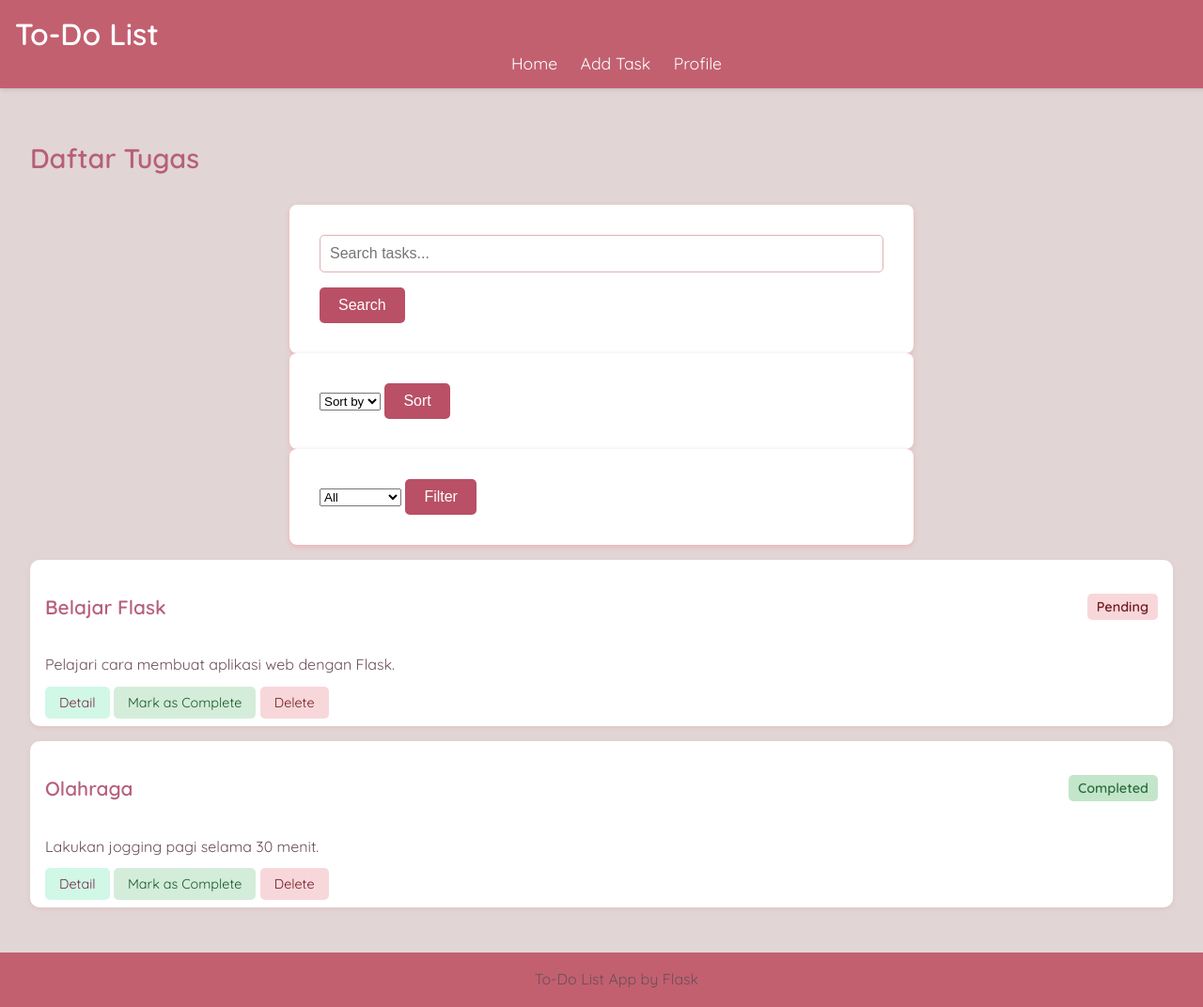
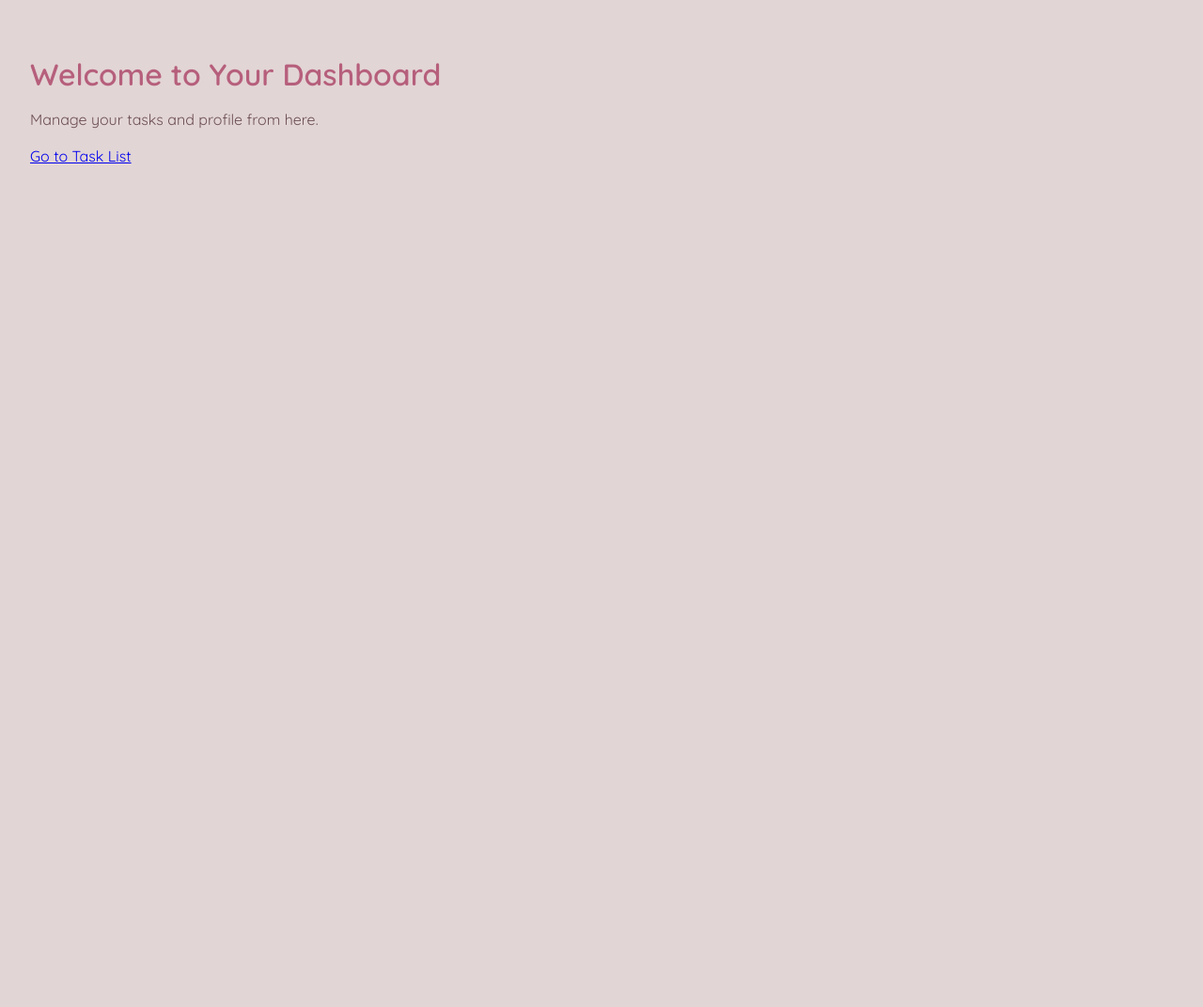
Before and after one commit to laniisa/Flask-Alpro, a Flask app: page / in a window 1280 px wide. Shown: that part at 94% size. After the commit the page ends 800 px from the top of that part, so only its background shows below. Run offline with Flask 3, Linux system fonts and the light colour scheme; the page is wider than the window, and the part outside it is not shown.

Commit message:
tambah halaman dan pindah halaman

```diff
--- a/app.py
+++ b/app.py
@@ -23,15 +23,18 @@ def show_completed_tasks():
     completed_tasks = [task for task in tasks if task["status"] == "Completed"]
     return completed_tasks
 
-# Route Halaman Utama
+# Route Halaman Utama (Dashboard)
 @app.route('/')
-# Route Halaman Utama dengan filter status
-@app.route('/', methods=['GET', 'POST'])
+def dashboard():
+    return render_template('dashboard.html')  # Menampilkan halaman dashboard pertama kali
+
+# Route Halaman Daftar Tugas
+@app.route('/tasks')
 def index():
-    query = request.args.get('query')  # Menangkap query pencarian
-    sort_by = request.args.get('sort')  # Menangkap parameter untuk pengurutan
-    status_filter = request.args.get('status')  # Menangkap filter status
-    filtered_tasks = tasks  # Default, jika tidak ada pencarian
+    query = request.args.get('query')
+    sort_by = request.args.get('sort')
+    status_filter = request.args.get('status')
+    filtered_tasks = tasks
 
     if query:
         filtered_tasks = [task for task in tasks if query.lower() in task["title"].lower() or query.lower() in task["description"].lower()]
@@ -39,7 +42,6 @@ def index():
     if status_filter:
         filtered_tasks = [task for task in filtered_tasks if task["status"] == status_filter]
 
-    # Pengurutan berdasarkan judul atau status
     if sort_by == 'title':
         filtered_tasks.sort(key=lambda x: x["title"].lower())
     elif sort_by == 'status':
@@ -71,7 +73,7 @@ def task_detail(task_id):
 def complete_task(task_id):
     task = next((task for task in tasks if task["id"] == task_id), None)
     if task:
-        mark_task_completed(task_id)  # Memanggil fungsi untuk menandai tugas selesai
+        mark_task_completed(task_id)
     return redirect(url_for('index'))
 
 # Route Hapus Tugas
@@ -102,6 +104,5 @@ profile = {
 def profile_page():
     return render_template('profile.html', profile=profile)
 
-
 if __name__ == '__main__':
     app.run(debug=True)
--- a/static/css/style.css
+++ b/static/css/style.css
@@ -75,7 +115,7 @@ footer p {
     color: #b65f7c; /* Soft pink */
     font-size: 1.8rem;
     text-align: left;
-    margin-bottom: 2rem;
+    margin-bottom: 1rem;
 }
 
 .task-item:hover {
--- /dev/null
+++ b/templates/dashboard.html
@@ -0,0 +1,18 @@
+<!-- dashboard.html -->
+<!DOCTYPE html>
+<html lang="en">
+<head>
+    <meta charset="UTF-8">
+    <meta name="viewport" content="width=device-width, initial-scale=1.0">
+    <title>To-Do List</title>
+    <link rel="stylesheet" href="{{ url_for('static', filename='style.css') }}">
+    <link rel="stylesheet" href="{{ url_for('static', filename='css/style.css') }}">
+
+</head>
+<body>
+<div class="container">
+    <h2>Welcome to Your Dashboard</h2>
+    <p>Manage your tasks and profile from here.</p>
+    <a href="{{ url_for('index') }}" class="submit">Go to Task List</a>
+</div>
+</body>
--- a/templates/index.html
+++ b/templates/index.html
@@ -4,6 +4,8 @@
 <div class="container">
     <h2 class="title">Daftar Tugas</h2>
 
+    <!-- Form Pencarian -->
+    <div class="form-bar">
         <!-- Form Pencarian -->
         <form method="GET" action="{{ url_for('index') }}">
             <input type="text" name="query" placeholder="Search tasks...">
@@ -29,6 +31,8 @@
             </select>
             <button type="submit">Filter</button>
         </form>
+    </div>
+
 
     <ul class="task-list">
         {% for task in tasks %}
--- a/templates/profile.html
+++ b/templates/profile.html
@@ -9,6 +9,6 @@
         <p>Bio: {{ profile.bio }}</p>
         <p>Tugas Selesai: {{ profile.tasks_completed }}</p>
     </div>
-    <a href="{{ url_for('index') }}" class="btn back-btn">Kembali ke Halaman Utama</a>
+    <a href="{{ url_for('dashboard') }}" class="submit">Kembali ke Halaman Utama</a>
 </div>
 {% endblock %}
```
Also changed, not shown: other parts of static/css/style.css (+40 -0 lines), static/css/images/previe.png (added). Lines whose indentation alone changed are shown as unchanged.
